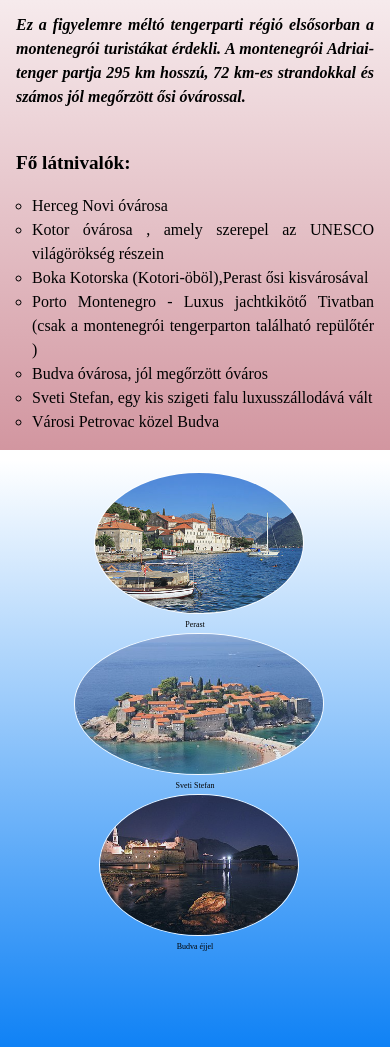
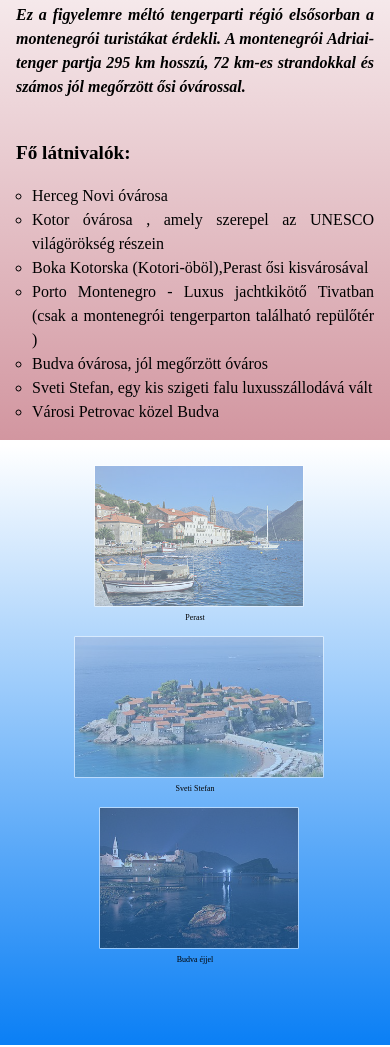
Before and after one commit to banana0000/Montenegro, a plain HTML site: page index1.html in a window 390 px wide. Shown: the part 319-1366 px from the top of the page. Drawn offline with Linux system fonts and the light colour scheme.

Commit message:
neww sizes

```diff
--- a/main.css
+++ b/main.css
@@ -65,14 +65,14 @@ body {
   background-color: white;
   text-align: center;
   overflow: hidden auto;
-  width: calc(100%-1vh);
+  width: calc(100%-10vw);
   display: grid;
   grid-template-areas: "header header header"
     "menu main sidebar"
     "footer footer footer";
-  grid-template-columns: 250px 1fr 250px;
+  grid-template-columns: 300px 1fr 300px;
   grid-template-rows: 120px 1fr 120px;
-  grid-gap: 10px;
+  grid-gap: 5px;
   height: 100vh;
 }
 
@@ -106,7 +106,7 @@ body {
       "sidebar"
       "footer";
     grid-template-columns: 100%;
-    grid-template-rows: 100px 90px 1fr 600px 60px;
+    grid-template-rows: 100px 90px 1fr 600px 100px;
   }
 }
 
@@ -141,7 +141,6 @@ body {
   text-align: center;
   padding: 1.5rem;
   width: 100vw;
-  height: 5rem;
   color: white;
   background: black;
 }
@@ -184,19 +183,6 @@ body {
   outline: none;
 }
 
-/*.menubtn::after{
-  content:     '';
-  display:     block;
-  position:    absolute;
-  width:       var(--dropbtnAfterWidth);
-  height:      100%;
-  background:  linear-gradient(45deg,green,white);
-  z-index:    -1;
-  top:         0;
-  left:        calc(50% - (var(--dropbtnAfterWidth) / 2));
-  overflow:    hidden hidden;
-}*/
-
 .menu-content {
   display: none;
   position: absolute;
@@ -204,7 +190,7 @@ body {
   color: rgb(205, 188, 188);
   min-width: 1rem;
   border-radius: 0px;
-  z-index: 1;
+  z-index: 0;
   width: 100%;
 }
 
@@ -289,15 +275,16 @@ ul {
   flex-direction: column;
   justify-content: center;
   align-items: center;
-  padding: 1rem;
+  margin: 2rem;
+  gap: 20px;
 }
 
 .img {
   height: 100%;
   width: 100%;
-  opacity: .9;
+  opacity: .7;
   border: 1px solid white;
-  border-radius: 50%;
+  border-radius: 2px;
   margin: .5rem .5rem;
   transition: all 1s;
 }
@@ -317,11 +304,26 @@ figcaption {
 
 @media (max-width:768px) {
   .container {
-    transform: scale:(1.1);
     zoom: 50%;
   }
 
+  .menubtn {
+    height:80px;
+  }
 
-  /*------------------------------------*\
+  .img {
+    opacity: .5;
+  }
+  .img:hover {
+    transform: scale(1);
+    opacity: 1;
+  }
+  .footer {
+    height:150px;
+  }
+}
+
+
+/*------------------------------------*\
   #FOOTER
 \*------------------------------------*/
```
